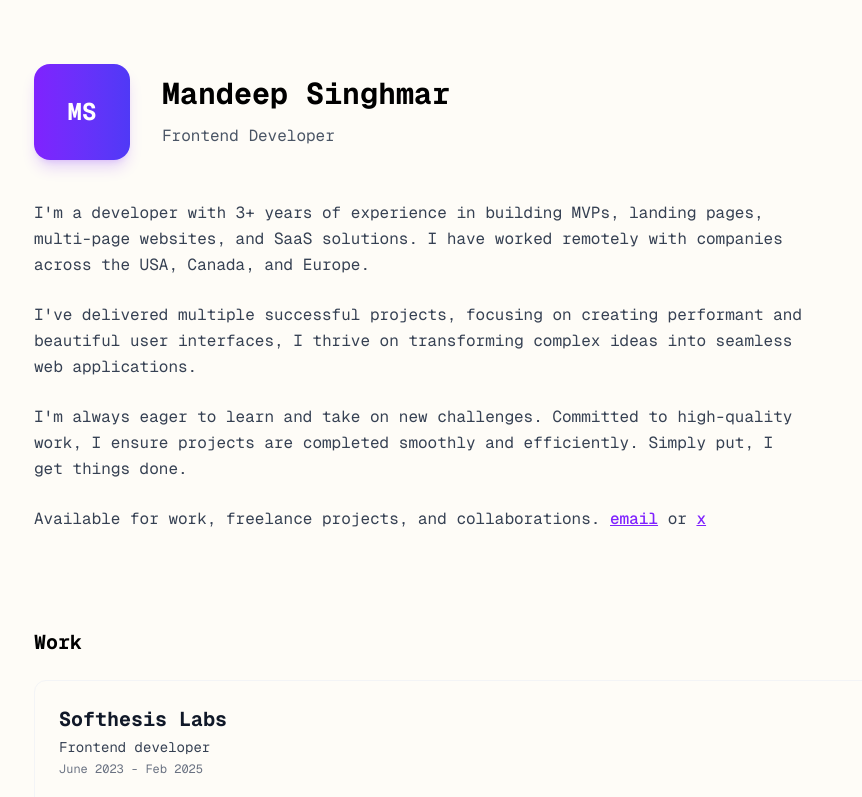
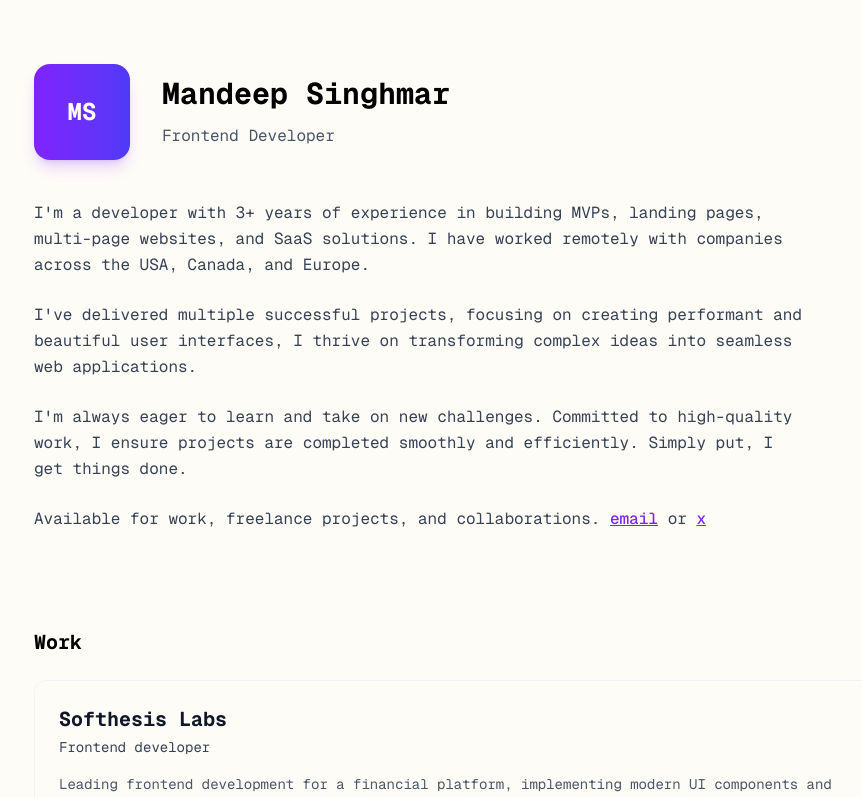
Before and after one commit to Mandeepsinghmar/mandeep, a Next.js app: page / in a window 1280 px wide. Shown: the top 797 px of the page, without its empty margins (174-1036 px from the left). Built offline with nearby package versions, Linux system fonts and the light colour scheme.

Commit message:
remove date

```diff
--- a/src/app/page.js
+++ b/src/app/page.js
@@ -246,7 +246,7 @@ function ExperienceCard({ title, company, date, description, link }) {
         {company}
       </Link>
       <p className='text-gray-700 mt-1 text-sm'>{title}</p>
-      <p className='text-xs text-gray-500 mt-1'>{date}</p>
+      {/* <p className='text-xs text-gray-500 mt-1'>{date}</p> */}
       <p className='mt-4 text-gray-600 leading-relaxed text-sm'>
         {description}
       </p>
```
